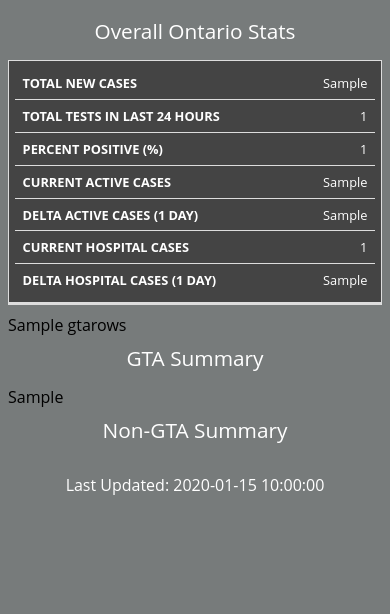
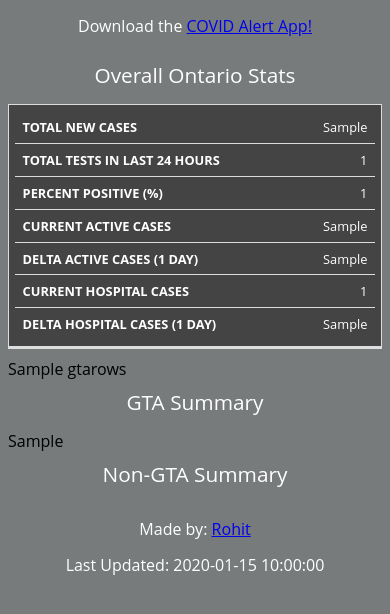
Before and after one commit to r-thakur/covid19, a Flask app: template src/templates/index.html in a window 390 px wide. Shown: the top 614 px of the page. Run offline with Flask 2, Linux system fonts and the light colour scheme; the template is opened without the code that fills it: most values are stand-ins (such as "Sample title", 1, 10 or a date in 2020); lists and menus that the app fills with data are empty; parts of the project's set-up code (start-up, migrations or seed data) failed here and were passed over.

Commit message:
Forced Mobile view and added links

```diff
--- a/src/main.py
+++ b/src/main.py
@@ -213,7 +213,7 @@ def pullCSV():
         caseInformation["DeltaActiveCases"] = '+'+str(caseInformation["DeltaActiveCases"])
     else:
         # deltaActiveCases = '-'+str(deltaActiveCases)
-        caseInformation["DeltaActiveCases"] = '-'+str(caseInformation["DeltaActiveCases"])
+        caseInformation["DeltaActiveCases"] = str(caseInformation["DeltaActiveCases"])
 
     # totalActiveCases = int(df.tail(1)['Confirmed Positive'].values[0])
     caseInformation["TotalActiveCases"] = int(df.tail(1)['Confirmed Positive'].values[0])
@@ -225,7 +225,7 @@ def pullCSV():
         caseInformation["DeltaHospitalizations"] = '+'+str(caseInformation["DeltaHospitalizations"])
     else:
         # deltaActiveCases = '-'+str(deltaActiveCases)
-        caseInformation["DeltaHospitalizations"] = '-'+str(caseInformation["DeltaHospitalizations"])
+        caseInformation["DeltaHospitalizations"] = str(caseInformation["DeltaHospitalizations"])
 
 
     # newCasesToday = int(df.tail(1)['Total Cases'].values[0] - df.tail(2)['Total Cases'].head(1).values[0])
--- a/src/templates/index.html
+++ b/src/templates/index.html
@@ -2,11 +2,13 @@
 <html lang="en">
 <head>
 	<title>COVID Stats - Ontario</title>
-	<link rel="stylesheet" type="text/css" href="{{ url_for('static',filename='styles/mobile.css') }}">
+    <link rel="stylesheet" type="text/css" href="{{ url_for('static',filename='styles/mobile.css') }}">
+    <meta name="viewport" content="width=device-width,initial-scale=1.0">
 <!--===============================================================================================-->
 </head>
 
 <body>
+    <div style="text-align: center; color:white;"><p>Download the <a href="https://www.canada.ca/en/public-health/services/diseases/coronavirus-disease-covid-19/covid-alert.html">COVID Alert App!</a></p></div>
     <table>
     <caption>Overall Ontario Stats</caption>
     <thead>
@@ -63,7 +65,7 @@
             {{OutsideRows|safe}}
         </tbody>
 	</table>
-
+    <div style="text-align: center; color:white;"><p>Made by: <a href="https://www.linkedin.com/in/rohit-thakur-76558579/">Rohit</a></p></div>
 	<div style="text-align: center; color:white;"><p>Last Updated: {{LastUpdated}}</p></div>
 
 
```
